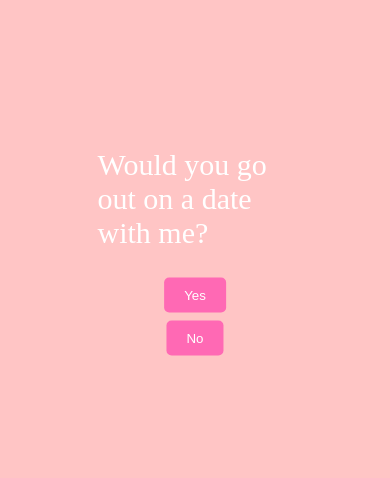
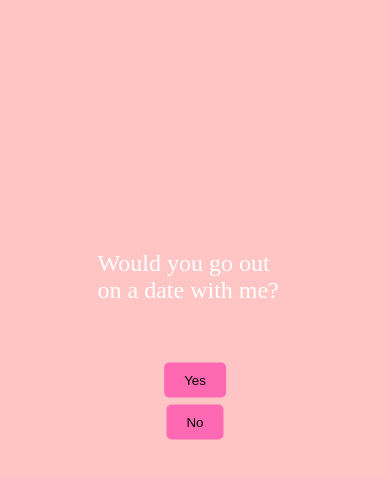
Before and after one commit to KyleSanDiego/chiaaboss, a plain HTML site: page index.html in a window 390 px wide. Drawn offline with Linux system fonts and the light colour scheme.

Commit message:
Update index.html

```diff
--- a/index.html
+++ b/index.html
@@ -21,8 +21,8 @@ position: absolute;
 left: 50%;
 top: 50%;
 transform: translate(-50%, -50%);
-background-color: #FF69B4; /* Pink button color */
-color: #FFFFFF; /* White text color */
+background-color: #FF69B4; /* Pink button color /
+color: #FFFFFF; / White text color */
 padding: 10px 20px;
 border: none;
 border-radius: 5px;
@@ -34,35 +34,21 @@ position: absolute;
 left: 50%;
 top: 45%;
 transform: translate(-50%, -50%);
-background-color: #FF69B4; /* Pink button color */
-color: #FFFFFF; /* White text color */
+background-color: #FF69B4; /* Pink button color /
+color: #FFFFFF; / White text color */
 padding: 10px 20px;
 border: none;
 border-radius: 5px;
 cursor: pointer;
 }
+</style>
 
-/* Responsive design for mobile devices */
-@media only screen and (max-width: 500px) {
-#message {
-font-size: 30px;
-top: 20%;
-}
-
-#no-button {
-top: 40%;
-}
-
-#yes-button {
-top: 35%;
-}
-}
-</style>
 </head>
 <body>
 <p id="message">Would you go out on a date with me?</p>
 <button id="no-button" onclick="moveButton()">No</button>
 <button id="yes-button" onclick="showPopup()">Yes</button>
+
 <script>
 function moveButton() {
 var button = document.getElementById("no-button");
@@ -76,5 +62,6 @@ function showPopup() {
 window.location.href = "popup.html";
 }
 </script>
+
 </body>
 </html>
```
